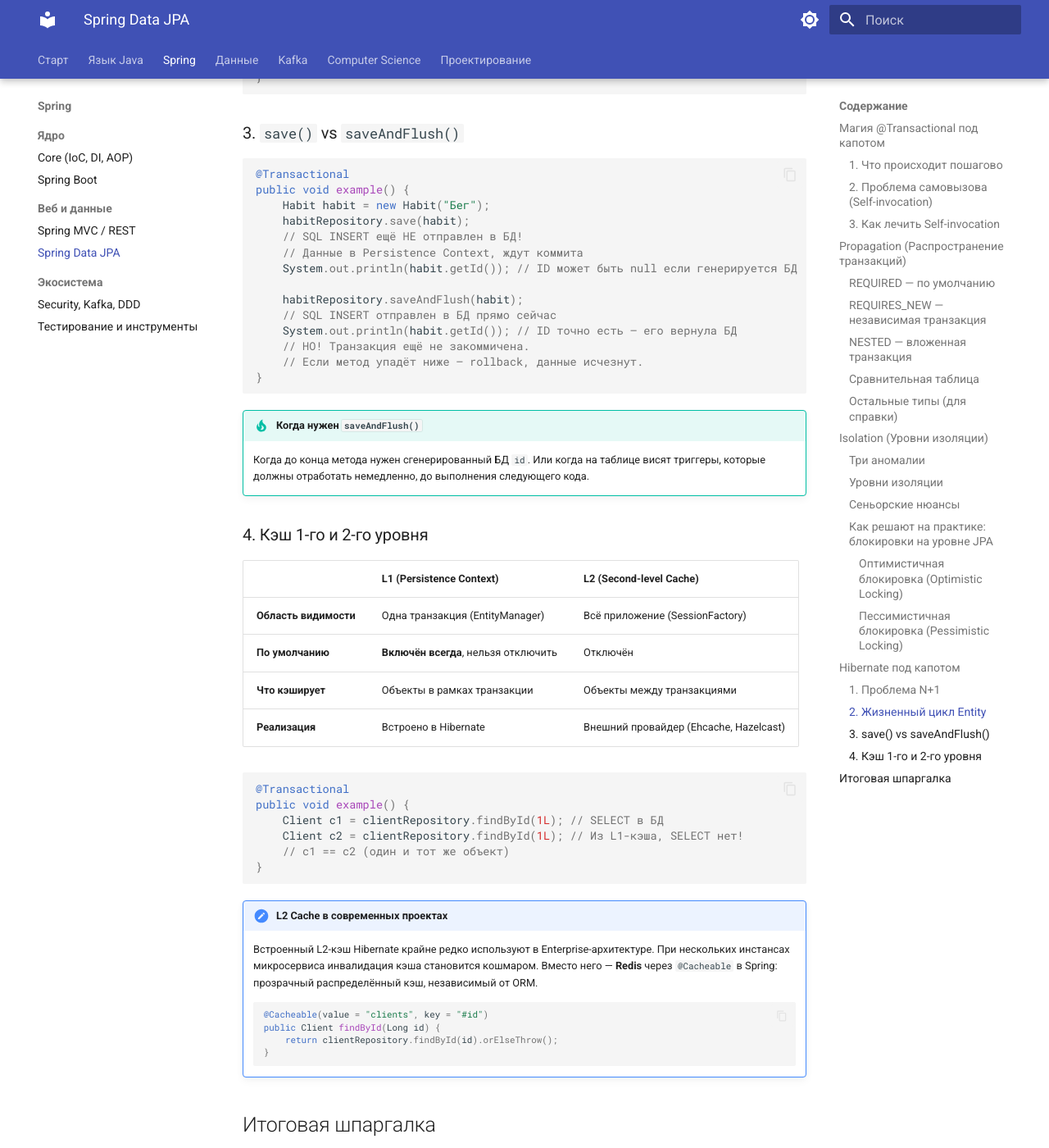
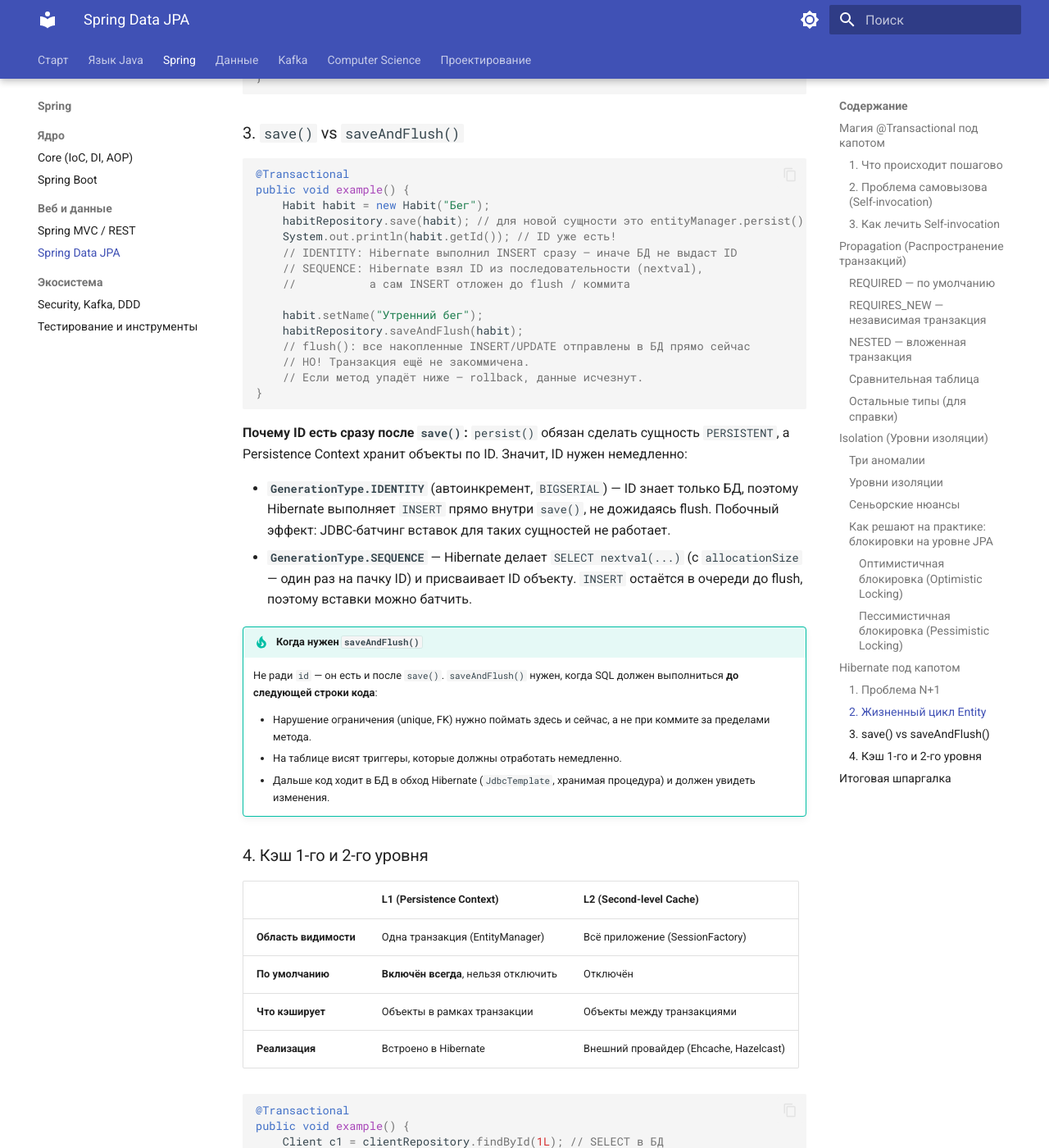
Before and after one commit to bemyskyy/interview-prep, an MkDocs documentation site: the page built from docs/spring/spring-data-jpa.md, in a window 1280 px wide and 1400 px high, scrolled down 10082 px. Shown: the whole window at 82% size. Built offline with MkDocs 1.6.1 and Material for MkDocs 9.7.7, drawn with Linux system fonts in a browser that asks for light colours; some of the changed text lies outside the part shown.

Commit message:
fix(spring-data-jpa): переписать раздел save vs saveAndFlush
После save() новой сущности ID уже есть: при IDENTITY Hibernate
выполняет INSERT сразу, при SEQUENCE берёт ID через nextval и
откладывает INSERT до flush. saveAndFlush() нужен не ради ID, а
чтобы SQL выполнился немедленно (constraint, триггеры, JDBC).

Co-Authored-By: Claude Opus 5.5 <noreply@anthropic.com>
Claude-Session: https://claude.ai/code/session_0134ndqZYeQsqiZKLSZ2mA4Y

````diff
--- a/docs/spring/spring-data-jpa.md
+++ b/docs/spring/spring-data-jpa.md
@@ -436,21 +436,31 @@ public void updateName(Long id, String newName) {
 @Transactional
 public void example() {
     Habit habit = new Habit("Бег");
-    habitRepository.save(habit);
-    // SQL INSERT ещё НЕ отправлен в БД!
-    // Данные в Persistence Context, ждут коммита
-    System.out.println(habit.getId()); // ID может быть null если генерируется БД
+    habitRepository.save(habit); // для новой сущности это entityManager.persist()
+    System.out.println(habit.getId()); // ID уже есть!
+    // IDENTITY: Hibernate выполнил INSERT сразу — иначе БД не выдаст ID
+    // SEQUENCE: Hibernate взял ID из последовательности (nextval),
+    //           а сам INSERT отложен до flush / коммита
 
+    habit.setName("Утренний бег");
     habitRepository.saveAndFlush(habit);
-    // SQL INSERT отправлен в БД прямо сейчас
-    System.out.println(habit.getId()); // ID точно есть — его вернула БД
+    // flush(): все накопленные INSERT/UPDATE отправлены в БД прямо сейчас
     // НО! Транзакция ещё не закоммичена.
     // Если метод упадёт ниже — rollback, данные исчезнут.
 }
 ```
 
+**Почему ID есть сразу после `save()`:** `persist()` обязан сделать сущность `PERSISTENT`, а Persistence Context хранит объекты по ID. Значит, ID нужен немедленно:
+
+- **`GenerationType.IDENTITY`** (автоинкремент, `BIGSERIAL`) — ID знает только БД, поэтому Hibernate выполняет `INSERT` прямо внутри `save()`, не дожидаясь flush. Побочный эффект: JDBC-батчинг вставок для таких сущностей не работает.
+- **`GenerationType.SEQUENCE`** — Hibernate делает `SELECT nextval(...)` (с `allocationSize` — один раз на пачку ID) и присваивает ID объекту. `INSERT` остаётся в очереди до flush, поэтому вставки можно батчить.
+
 !!! tip "Когда нужен `saveAndFlush()`"
-    Когда до конца метода нужен сгенерированный БД `id`. Или когда на таблице висят триггеры, которые должны отработать немедленно, до выполнения следующего кода.
+    Не ради `id` — он есть и после `save()`. `saveAndFlush()` нужен, когда SQL должен выполниться **до следующей строки кода**:
+
+    - Нарушение ограничения (unique, FK) нужно поймать здесь и сейчас, а не при коммите за пределами метода.
+    - На таблице висят триггеры, которые должны отработать немедленно.
+    - Дальше код ходит в БД в обход Hibernate (`JdbcTemplate`, хранимая процедура) и должен увидеть изменения.
 
 ### 4. Кэш 1-го и 2-го уровня
 
@@ -493,5 +503,5 @@ public void example() {
 | **Pessimistic Lock** | `SELECT FOR UPDATE`, физическая блокировка. Для критичных операций |
 | **N+1** | JOIN FETCH → @EntityGraph → @BatchSize |
 | **Dirty Checking** | PERSISTENT объект: `setName()` без `save()` — UPDATE при коммите |
-| **save() vs saveAndFlush()** | `save()` — откладывает SQL. `saveAndFlush()` — немедленно, но не коммитит |
+| **save() vs saveAndFlush()** | После `save()` ID уже есть (IDENTITY — INSERT сразу, SEQUENCE — `nextval`). `saveAndFlush()` — flush немедленно, но не коммитит |
 | **L2 Cache** | В Enterprise заменяют на Redis + `@Cacheable` |
````
